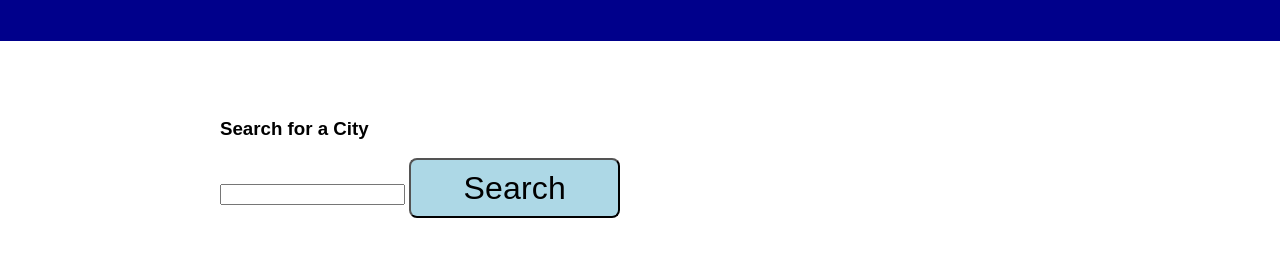
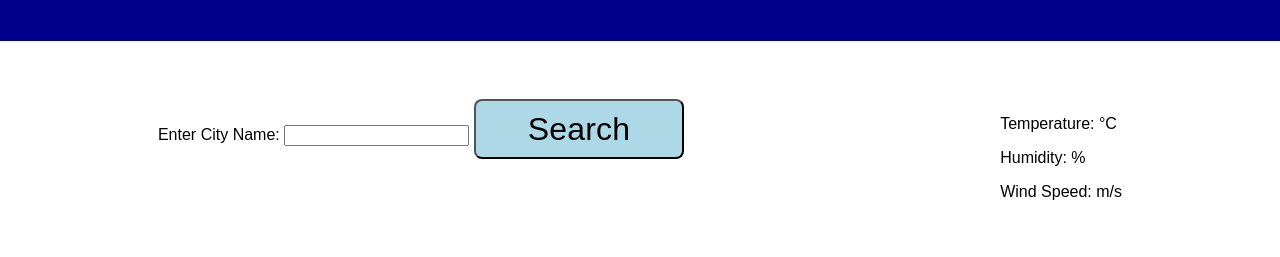
Before and after one commit to Sobek500/Challenge-6, a plain HTML site: page index.html in a window 1280 px wide. Shown: the part 119-376 px from the top of the page. Drawn offline with Linux system fonts and the light colour scheme; no server answers.

Commit message:
Update index.html

```diff
--- a/index.html
+++ b/index.html
@@ -15,13 +15,15 @@
 
     <main>
         <section class="search-area">
-            <h3>Search for a City</h3>
-            <input id="searchTerm" type="text">
-            <button>Search</button>
+            <label for="cityInput">Enter City Name: </label>
+            <input type="text" id="cityInput">
+            <button id="searchButton">Search</button>
 
         </section>
         <section class="weather">
-
+            <p>Temperature: <span id="temperature"></span>°C</p>
+            <p>Humidity: <span id="humidity"></span>%</p>
+            <p>Wind Speed: <span id="windSpeed"></span> m/s</p>
         </section>
     </main>
     <script src="./assets/js/script.js"></script>
```
